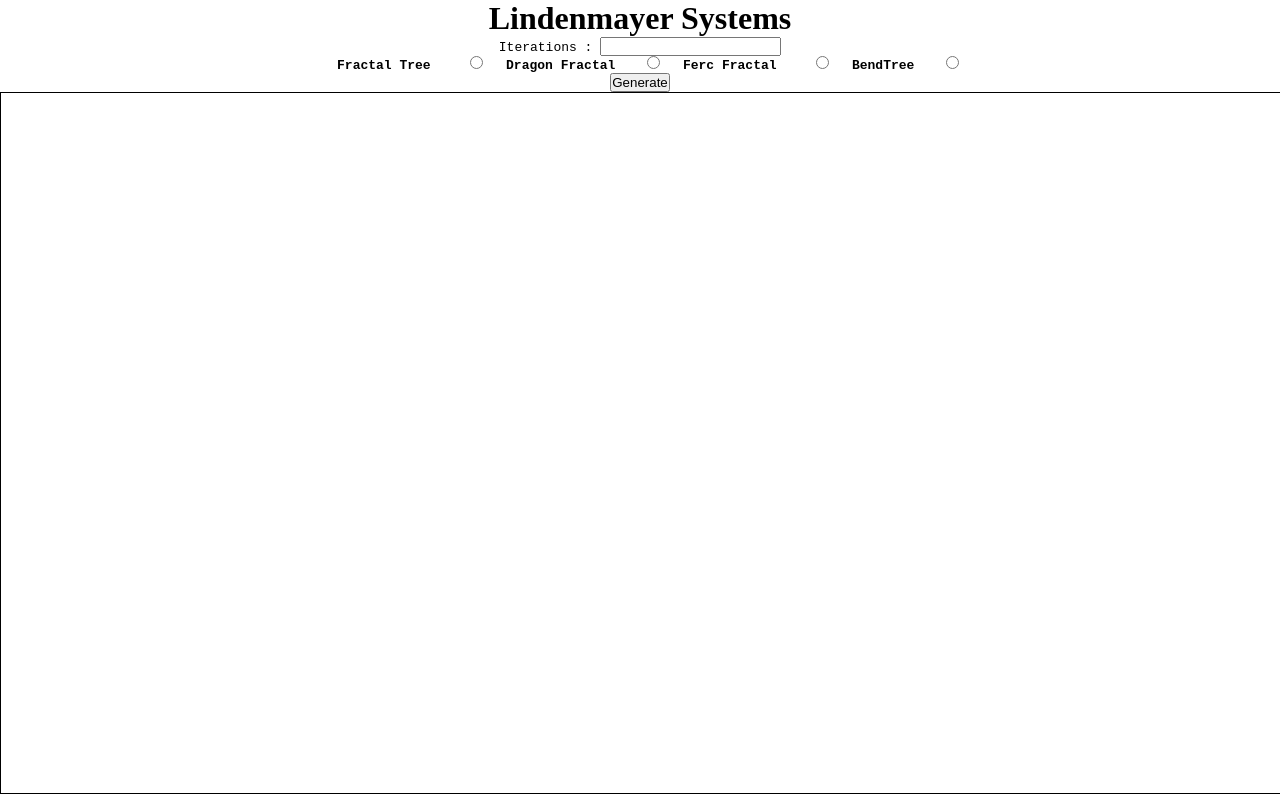
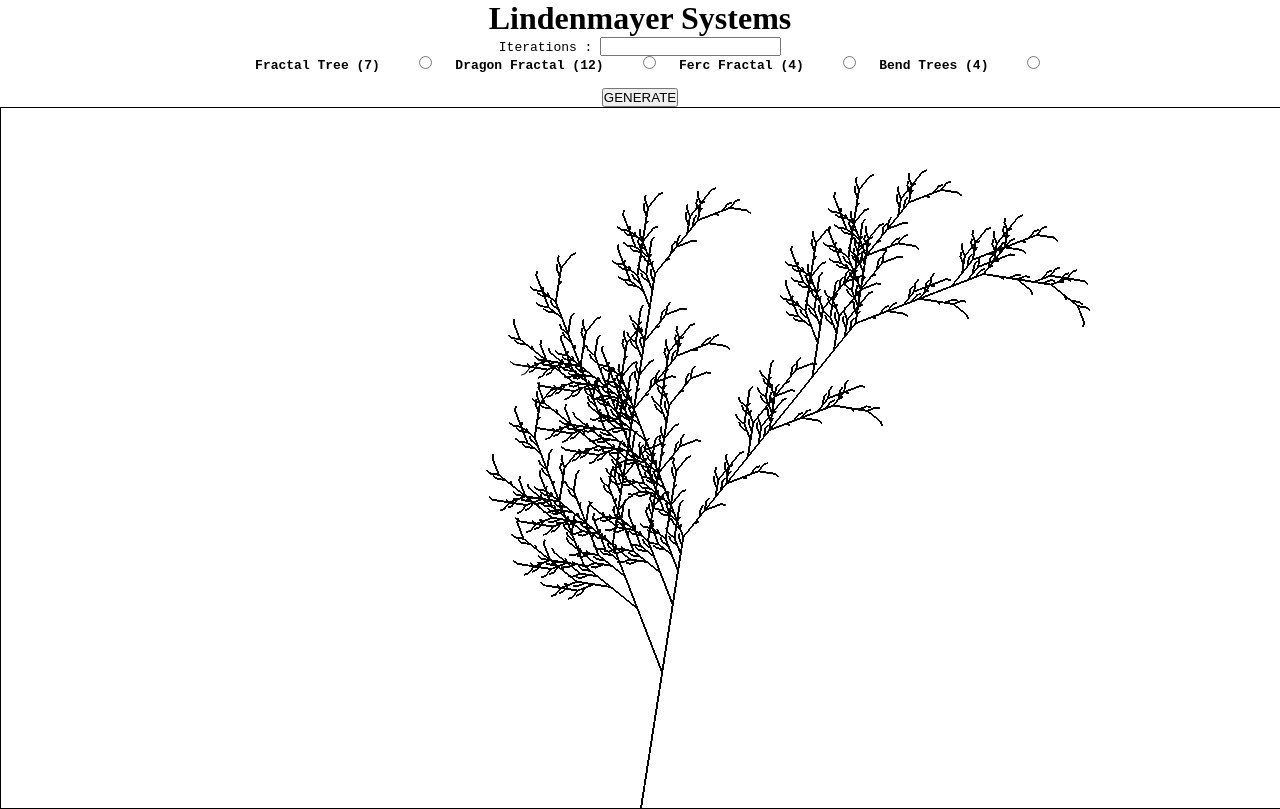
Before and after one commit to Spockuto/LSystems, a plain HTML site: page index.html in a window 1280 px wide. Drawn offline with Linux system fonts and the light colour scheme.

Commit message:
Canvas Centering. Four Fractals have been added with their default iteration system provided. More generic system need to be implemented.

```diff
--- a/JS/main.js
+++ b/JS/main.js
@@ -1,3 +1,4 @@
+//Fractal Tree
 var lObject1 = new Object();
 lObject1["variables"] = "XF";
 lObject1["constants"] = "+−[]";
@@ -8,19 +9,25 @@ lObject1["axiom"] = "X";
 lObject1["rule1"] = "X=F+[[X]-X]-F[-FX]+X";
 lObject1["rule2"] = "F=FF";
 lObject1["rule3"] = "";
+lObject1["length"] = 0;
+lObject1["canvasHeight"] = 0;
 
+//Dragon Curve
 var lObject2 = new Object();
 lObject2["variables"] = "XY";
 lObject2["constants"] = "+−[]";
 lObject2["angle"] = 90;
-lObject2["round"] = 14;
+lObject2["round"] = 12;
 lObject2["axiom"] = "FX";
 //Shoud be of the form X = XY;
 lObject2["rule1"] = "X=X+YF+";
 lObject2["rule2"] = "Y=-FX-Y";
 lObject2["rule3"] = "";
+lObject2["length"] = 20;
+lObject2["canvasHeight"] = window.innerHeight/2 - 200;
 
 
+//Frec Fractal
 var lObject3 = new Object();
 lObject3["variables"] = "XY";
 lObject3["constants"] = "+−[]";
@@ -31,7 +38,10 @@ lObject3["axiom"] = "XYXYXYX+XYXYXYX+XYXYXYX+XYXYXYX";
 lObject3["rule1"] = "F=";
 lObject3["rule2"] = "X=FX+FX+FXFY-FY-";
 lObject3["rule3"] = "Y=+FX+FXFY-FY-FY";
+lObject3["length"] = -10;
+lObject3["canvasHeight"] = window.innerHeight - 200;
 
+//Bend Tree
 var lObject4 = new Object();
 lObject4["variables"] = "F";
 lObject4["constants"] = "+−[]";
@@ -42,34 +52,32 @@ lObject4["axiom"] = "F";
 lObject4["rule1"] = "F=FF-[-F+F+F]+[+F-F-F]";
 lObject4["rule2"] = "";
 lObject4["rule3"] = "";
+lObject4["length"] = 0;
+lObject4["canvasHeight"] = 0;
 
+
+//Initial Object
 var lObject = lObject1;
+
+
 var ruleDict = new Object();
 var stack = [];
-var stackObject = new Object();
-stackObject["x"] = "";
-stackObject["y"] = "";
-stackObject["angle"] = "";
-var canvasHeight;
+
 function selectFractal(i){
     if(i == 1){
         lObject = lObject1;
-        canvasHeight = 0;
     }
 
     if(i == 2){
         lObject = lObject2;
-        canvasHeight = 200;
     }
 
     if(i == 3){
         lObject  = lObject3;
-        canvasHeight = window.innerHeight/2;
     }
 
     if(i == 4){
         lObject = lObject4;
-        canvasHeight = 0;
     }
 }
 
@@ -80,9 +88,10 @@ function generateRuleDict(){
 }
 
 function generateSequence(){
-    lObject.round = parseInt(document.getElementById('iterator').value);
-    if(lObject.round == null)
-        lObject.round = 5;
+
+    if(document.getElementById('iterator').value != "")
+        lObject.round = parseInt(document.getElementById('iterator').value);
+
     var round = lObject.round;
     var sequence;
     var variables = lObject.variables.split("");
@@ -110,15 +119,21 @@ function generateSequence(){
 }
 
 function drawStuff() {
+        context.translate(canvas.width/2, canvas.height - lObject.canvasHeight);
         context.moveTo(0,0);
-        var r = 30/lObject.round;
+        if(document.getElementById('iterator').value != "")
+            lObject.round = parseInt(document.getElementById('iterator').value);
+        var r = (lObject.length + 30 ) / lObject.round;
         var lastPosX = 0;
         var lastPosY = 0;
         var lastangle = lObject.angle;
         var angleplus = Math.PI * lObject["angle"] / 180.0;
         var angleminus = -1 * Math.PI * lObject["angle"] / 180.0;
         var sequence = generateSequence();
+       // console.log(sequence);
+        console.log(r);
         for(var i = 0 ; i < sequence.length; i++){
+           // console.log(i);
             if(sequence[i] == 'F'){
                 lastPosX = lastPosX + r * Math.cos(lastangle);
                 lastPosY = lastPosY + r * Math.sin(lastangle);
@@ -160,7 +175,6 @@ function drawStuff() {
     function resizeCanvas() {
             canvas.width = window.innerWidth;
             canvas.height = window.innerHeight - 100;
-            context.translate(canvas.width/2,canvas.height - canvasHeight);
             drawStuff();
     }
     resizeCanvas();
--- a/index.html
+++ b/index.html
@@ -13,22 +13,22 @@
 				<form>
 					Iterations : <input type="text" name="iterator" id="iterator"> <br>
 					<strong>
-						&nbsp;&nbsp;Fractal Tree &nbsp;&nbsp;&nbsp;
+						&nbsp;&nbsp;Fractal Tree (7) &nbsp;&nbsp;&nbsp;
 					</strong>
 					<input type="radio" value="1" name="fractal" onclick="selectFractal(1)">
 					<strong>
-						&nbsp;&nbsp;Dragon Fractal&nbsp;&nbsp;&nbsp;
+						&nbsp;&nbsp;Dragon Fractal (12) &nbsp;&nbsp;&nbsp;
 					</strong>
 			  		<input type="radio" value="2" name="fractal" onclick="selectFractal(2)">
 			  		<strong>
-			  			&nbsp;&nbsp;Ferc Fractal &nbsp;&nbsp;&nbsp;
+			  			&nbsp;&nbsp;Ferc Fractal (4) &nbsp;&nbsp;&nbsp;
 			  		</strong>
 			  		<input type="radio" value="3" name="fractal" onclick="selectFractal(3)">
 			  		<strong>
-			  			&nbsp;&nbsp;BendTree&nbsp;&nbsp;&nbsp;
+			  			&nbsp;&nbsp;Bend Trees (4) &nbsp;&nbsp;&nbsp;
 			  		</strong>
-			  		<input type="radio" value="3" name="fractal" onclick="selectFractal(4)"><br>
-			  		<input type="button" name="button" value="Generate" onclick="resizeCanvas()">
+			  		<input type="radio" value="4" name="fractal" onclick="selectFractal(4)"><br><br>
+			  		<input type="button" name="button" value="GENERATE" onclick="resizeCanvas()">
 	  			</form>
 	  		</code>
 	 	</center>
```
